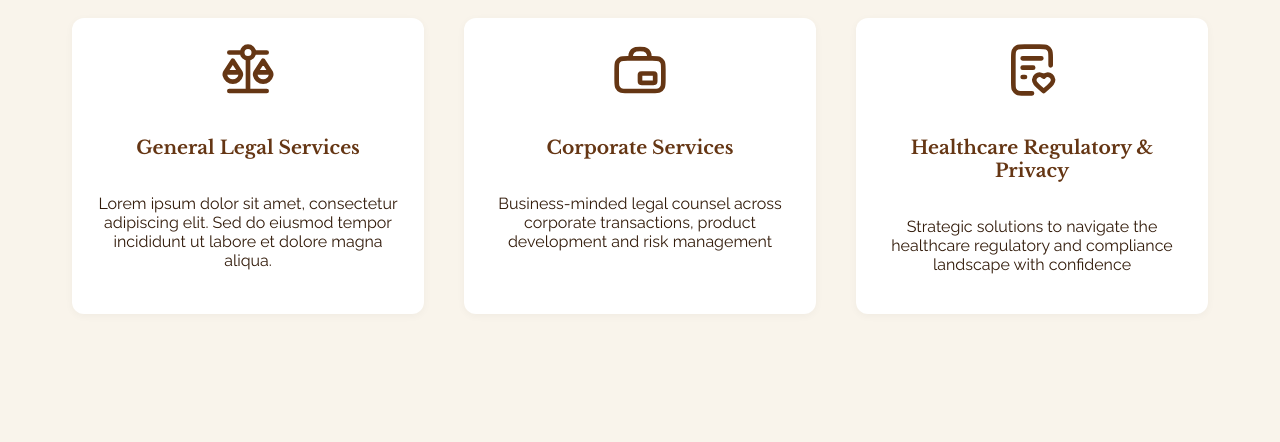
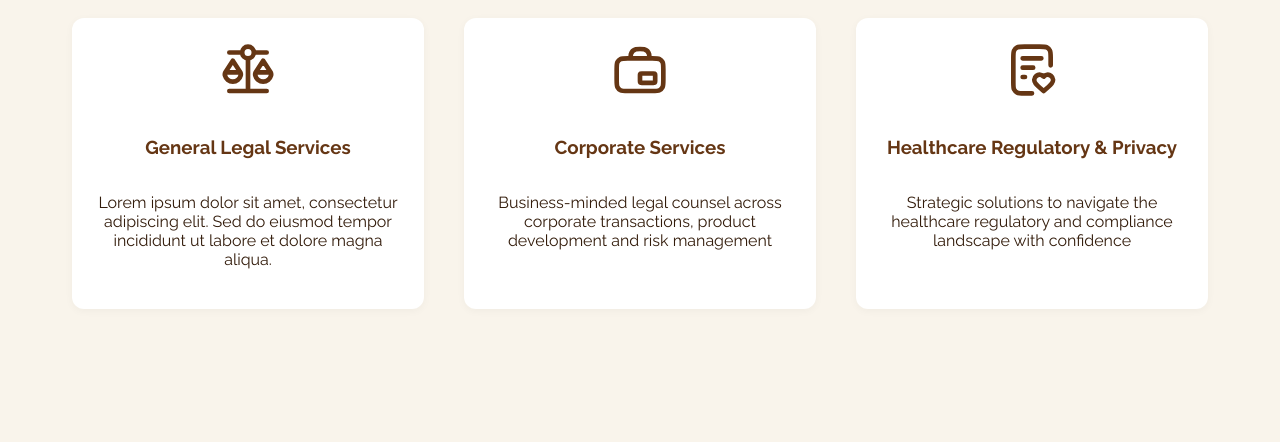
Before and after one commit to dcolucci/pear-legal, an Eleventy site: page src/index.html in a window 1280 px wide. Shown: the part 185-627 px from the top of the page. Built offline with nearby package versions, Linux system fonts and the light colour scheme; Eleventy itself is replaced by a stand-in of ours; files that its build step writes are made by us from their sources.

Commit message:
adjust header styling

```diff
--- a/src/assets/css/style.css
+++ b/src/assets/css/style.css
@@ -21,14 +21,18 @@ a {
     text-decoration: none;
 }
 
-h1, h2, h3, h4, h5, h6 {
-    font-family: 'Libre Baskerville', Arial, serif;
-    text-align: center;
+h1, h2, h3 {
     color: var(--primary-color-brand-1);
 }
 
 h2 {
+    font-family: 'Libre Baskerville', Arial, serif;
+    text-align: center;
     font-size: 2rem;
+}
+
+h3 {
+    font-family: 'Raleway', Arial, sans-serif;
 }
 
 nav {
```
